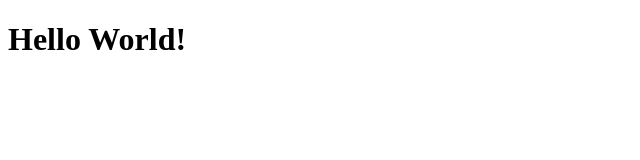
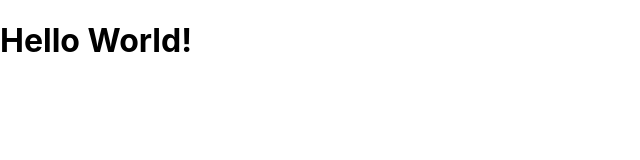
Before and after one commit to ttran375/comp229, a React (Create React App) app in the folder WEEK2-2/my-react-app/: page / in a window 1280 px wide. Shown: the top 160 px of the page, without its empty margins (0-640 px from the left). Built offline with nearby package versions, Linux system fonts and the light colour scheme.

Commit message:
Wed, May 15, 2024, 7:19 PM +00:00

```diff
--- a/WEEK2-2/my-react-app/src/index.js
+++ b/WEEK2-2/my-react-app/src/index.js
@@ -1,21 +1,17 @@
 import React from 'react';
 import ReactDOM from 'react-dom/client';
-//import './index.css';
+import './index.css';
 import App from './App';
-//import reportWebVitals from './reportWebVitals';
+import reportWebVitals from './reportWebVitals';
+
 const root = ReactDOM.createRoot(document.getElementById('root'));
-const items = [
-"1 cup unsalted butter",
-"1 cup crunchy peanut butter",
-"1 cup brown sugar",
-"1 cup white sugar",
-"2 eggs",
-"2.5 cups all purpose flour",
-"1 teaspoon baking powder",
-"0.5 teaspoon salt"
-];
 root.render(
- <React.StrictMode>
- <App items={items} />
- </React.StrictMode>
+  <React.StrictMode>
+    <App />
+  </React.StrictMode>
 );
+
+// If you want to start measuring performance in your app, pass a function
+// to log results (for example: reportWebVitals(console.log))
+// or send to an analytics endpoint. Learn more: https://bit.ly/CRA-vitals
+reportWebVitals();
```
